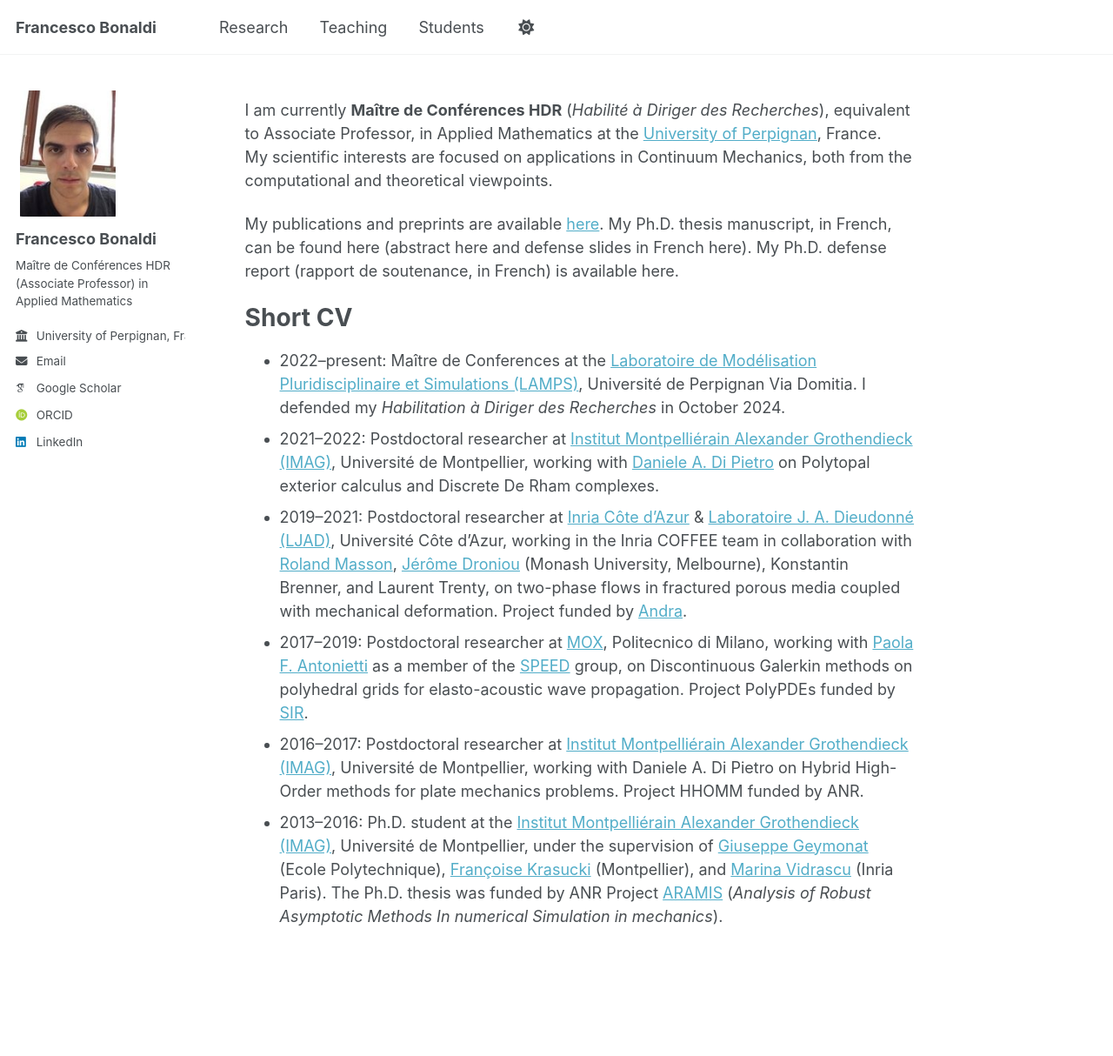
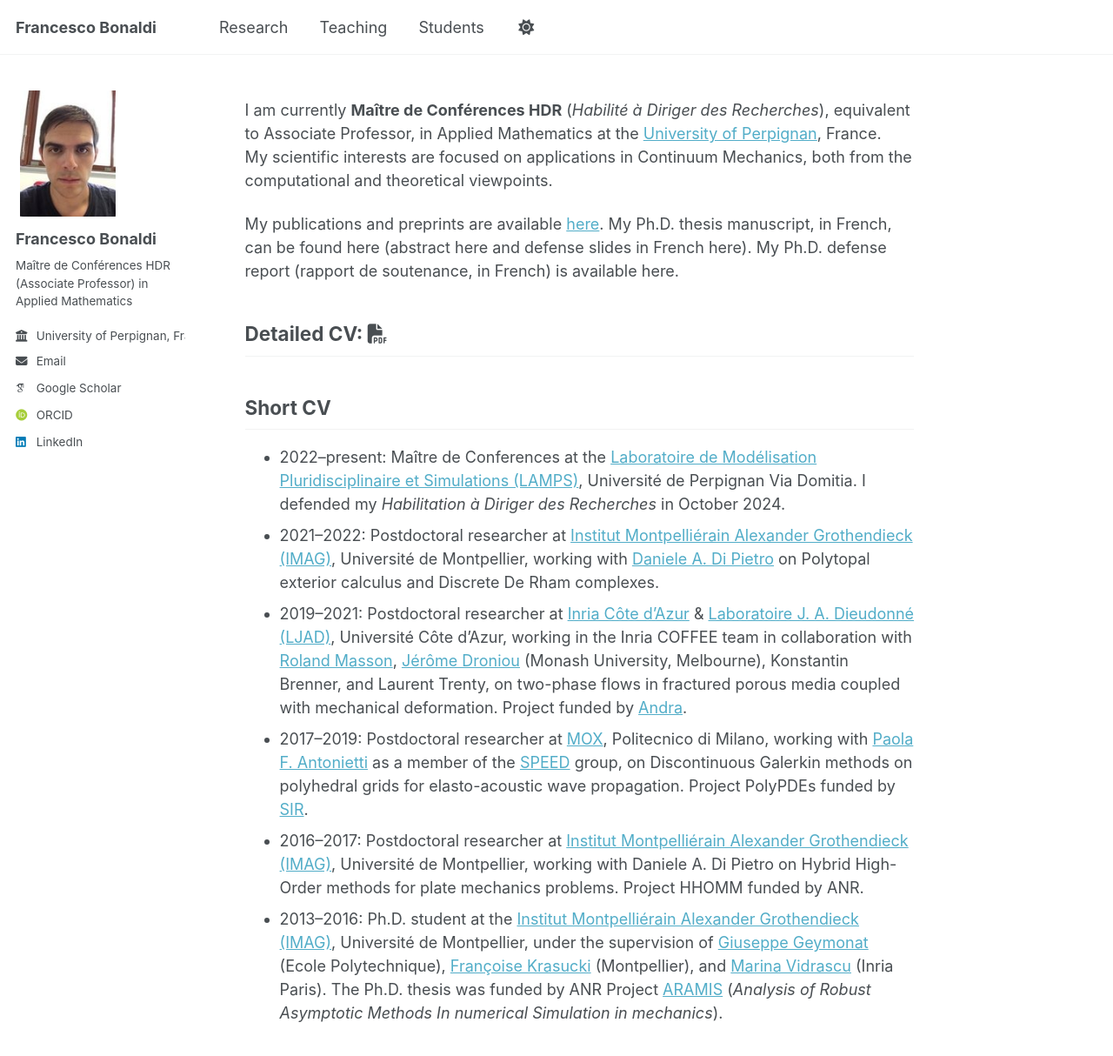
Before and after one commit to fbonaldi/fbonaldi.github.io, a Jekyll site: the page built from _pages/about.md, in a window 1280 px wide and 1223 px high. Shown: the top 1214 px of the window at 87% size. Built offline with Jekyll 4.4.1, drawn with Linux system fonts in a browser that asks for light colours; some web fonts are replaced; a script bundle is joined from its source files by our own code; library files that are not in the unit come from our copies.

Commit message:
Update about.md

```diff
--- a/_pages/about.md
+++ b/_pages/about.md
@@ -12,9 +12,9 @@
 My publications and preprints are available [here](/publications/). My Ph.D. thesis manuscript, in French, can be found here (abstract here and defense slides in French here). My Ph.D. defense report (rapport de soutenance, in French) is available here.
 &nbsp;
 
+## Detailed CV: <i class="fa-sharp fa-solid fa-file-pdf"></i>
 
-Short CV
-===
+## Short CV
 
 * 2022–present: Maître de Conferences at the [Laboratoire de Modélisation Pluridisciplinaire et Simulations (LAMPS)](https://lamps.univ-perp.fr/), Université de Perpignan Via Domitia. I defended my _Habilitation à Diriger des Recherches_ in October 2024.
 * 2021–2022: Postdoctoral researcher at [Institut Montpelliérain Alexander Grothendieck (IMAG)](https://imag.umontpellier.fr/), Université de Montpellier, working with [Daniele A. Di Pietro](https://imag.umontpellier.fr/~di-pietro/) on Polytopal exterior calculus and Discrete De Rham complexes.
```
